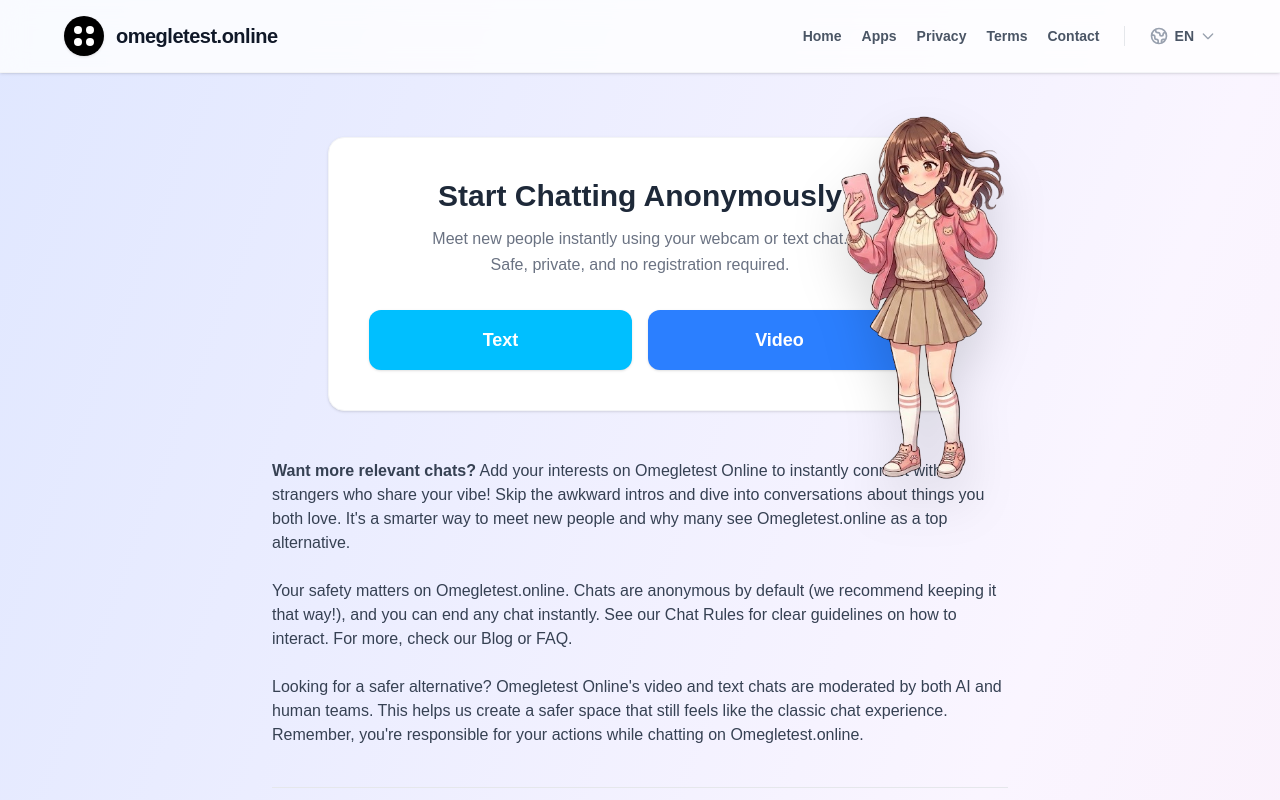
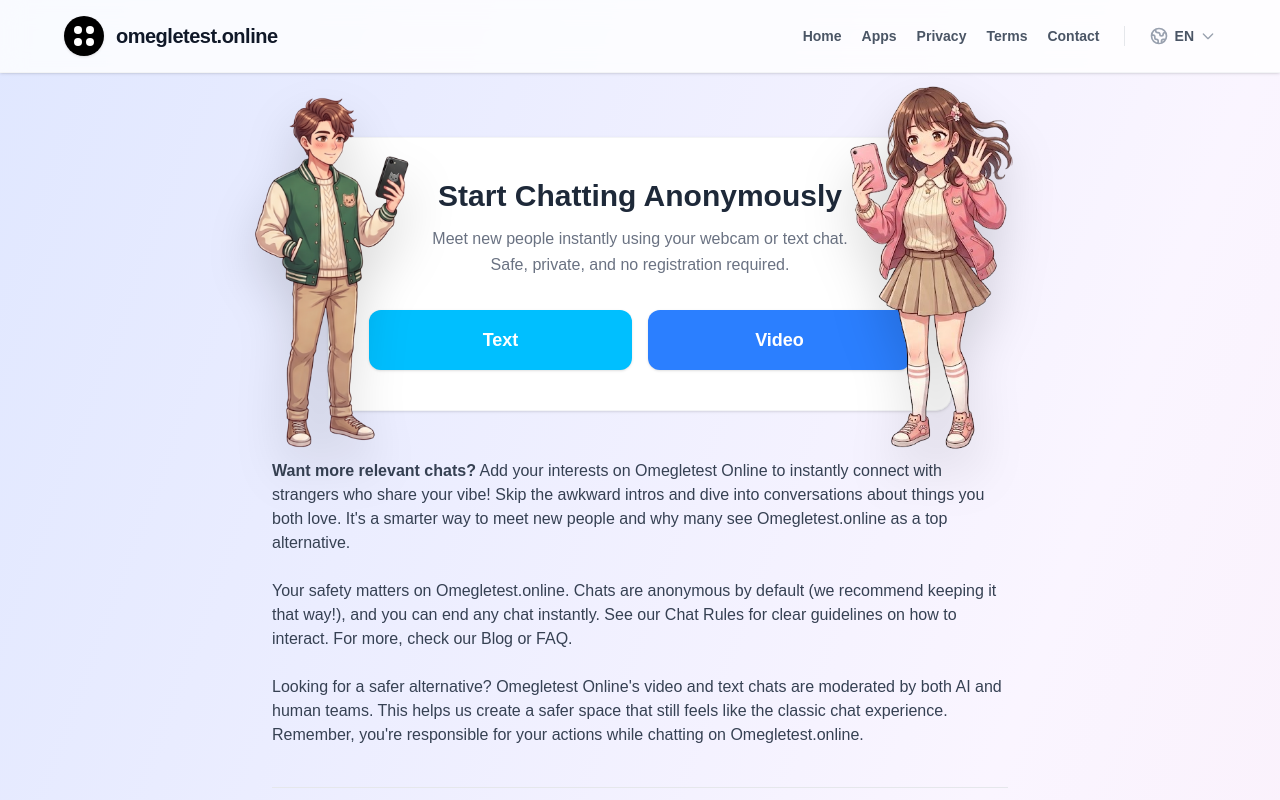
Before and after one commit to kerimacar06/omegle.online.testing, a Next.js app: page / in a window 1280 px wide. Shown: the top 800 px of the page. Built offline with nearby package versions, Linux system fonts and the light colour scheme; no server answers; the database is empty.

Commit message:
feat: Add boy floating image and update layout positions

```diff
--- a/app/page.tsx
+++ b/app/page.tsx
@@ -82,27 +82,49 @@
         <Navbar isSticky={true} />
 
 
-        {/* === ÖZEL GÖRSEL BAŞLANGICI === */}
+        {/* === SOLDAKİ ERKEK GÖRSELİ BAŞLANGICI === */}
         <div
           className="absolute z-0 pointer-events-none"
           style={{
-            top: '100px',    // (DİKEY) Yukarıdan aşağıya ne kadar ineceğini belirler
-            right: '10px',   // (YATAY) Sağ köşeden sola doğru ne kadar geleceğini belirler
+            top: '70px',    // (DİKEY) Yukarıdan aşağıya ne kadar ineceğini belirler
+            left: '150px',    // (YATAY) SOL köşeden sağa doğru ne kadar geleceğini belirler (artırdıkça sağa gider)
           }}
         >
-          {/* Görselin adı tam olarak sizin belirttiğiniz gibi: */}
+          <img
+            src="/selfie çeken erkek.png"
+            alt="Selfie Çeken Erkek"
+            style={{
+              width: '320px',   // Görselin büyüklüğü. Bu rakamla oynayıp büyütebilirsiniz.
+              maxWidth: 'none', // Ekran dışına taşarsa otomatik KÜÇÜLMESİNİ ENGELLER.
+              height: 'auto'
+            }}
+            className="drop-shadow-2xl"
+          />
+        </div>
+        {/* === SOLDAKİ ERKEK GÖRSELİ BİTİŞİ === */}
+
+
+
+        {/* === SAĞDAKİ KIZ GÖRSELİ BAŞLANGICI === */}
+        <div
+          className="absolute z-0 pointer-events-none"
+          style={{
+            top: '70px',    // (DİKEY) Yukarıdan aşağıya ne kadar ineceğini belirler
+            right: '1px',   // (YATAY) SAĞ köşeden sola doğru ne kadar geleceğini belirler (artırdıkça sola gider)
+          }}
+        >
           <img
             src="/selfie çeken kız.png"
             alt="Selfie Çeken Kız"
             style={{
               width: '700px',   // Görselin büyüklüğü. Bu rakamla oynayıp büyütebilirsiniz.
-              maxWidth: 'none', // Sırf ekranın sağında duruyor diye otomatik KÜÇÜLMESİNİ ENGELLER.
+              maxWidth: 'none', // Ekran dışına taşarsa otomatik KÜÇÜLMESİNİ ENGELLER.
               height: 'auto'
             }}
             className="drop-shadow-2xl"
           />
         </div>
-        {/* === ÖZEL GÖRSEL BİTİŞİ === */}
+        {/* === SAĞDAKİ KIZ GÖRSELİ BİTİŞİ === */}
 
 
 
```
Also changed, not shown: public/selfie çeken erkek.png (added).
